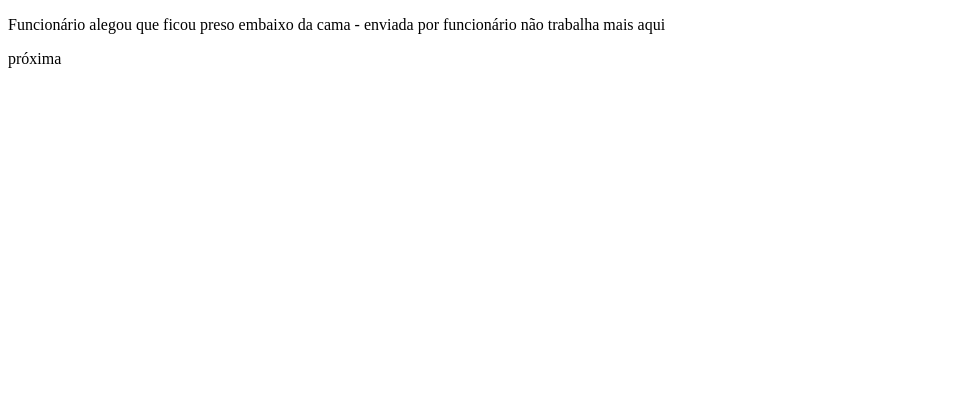
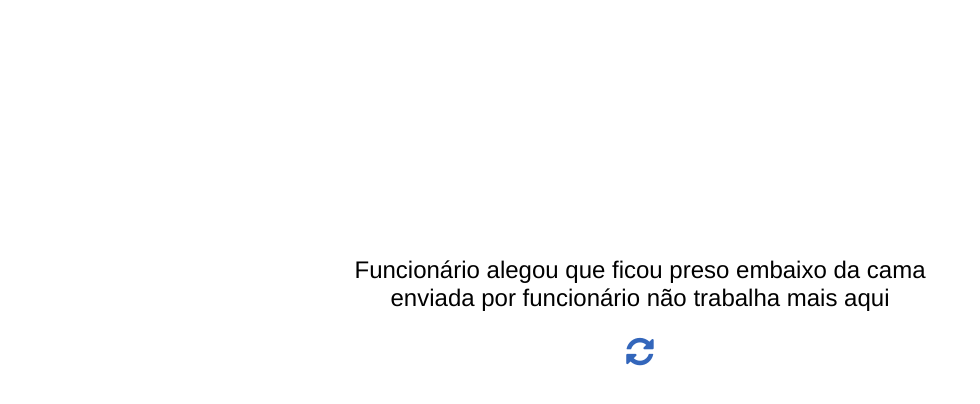
Before and after one commit to OdineiRibeiro/anedotasanonimas, a plain HTML site: page index.html in a window 1280 px wide. Shown: the whole page, without its empty margins (0-980 px from the left). Drawn offline with Linux system fonts and the light colour scheme.

Commit message:
added icon and some css tricks :nail_care:

```diff
--- a/css/style.css
+++ b/css/style.css
@@ -1,3 +1,19 @@
+body {
+  margin: 0 auto;
+  max-width: 80em;
+  font-family: "Helvetica", "Arial", sans-serif;
+}
+
+.anedota {
+  font-size: x-large;
+}
+
+.content {
+  margin-top: 20%;
+  text-align: center;
+}
+
 .next {
   cursor: pointer;
+  color: #3366BB;
 }
--- a/index.html
+++ b/index.html
@@ -3,12 +3,13 @@
   <head>
     <meta charset="utf-8">
     <title>Anedotas Anônimas</title>
+    <link href="http://maxcdn.bootstrapcdn.com/font-awesome/4.7.0/css/font-awesome.min.css" rel="stylesheet">
     <link rel="stylesheet" type="text/css" href="css/style.css">
   </head>
   <body onload="get_anedota()">
-    <div class="">
-      <p name="anedota"></p>
-      <span class="next" onclick="get_anedota()">próxima</span>
+    <div class="content">
+      <p name="anedota" class="anedota"></p>
+      <i class="next fa fa-refresh fa-2x" onclick="get_anedota()"></i>
     </div>
     <script type="text/javascript" src="json/anedotas.json"></script>
     <script type="text/javascript" src="json/autores.json"></script>
--- a/js/app.js
+++ b/js/app.js
@@ -7,7 +7,7 @@ function get_anedota() {
   let anedota = anedotas.give_me_a_random_one_please();
   let autor = autores.give_me_a_random_one_please();
 
-  your_anedota_here.innerText = anedota + " - enviada por " + autor;
+  your_anedota_here.innerText = anedota + "\nenviada por " + autor;
 }
 
 Array.prototype.give_me_a_random_one_please = function() {
```
